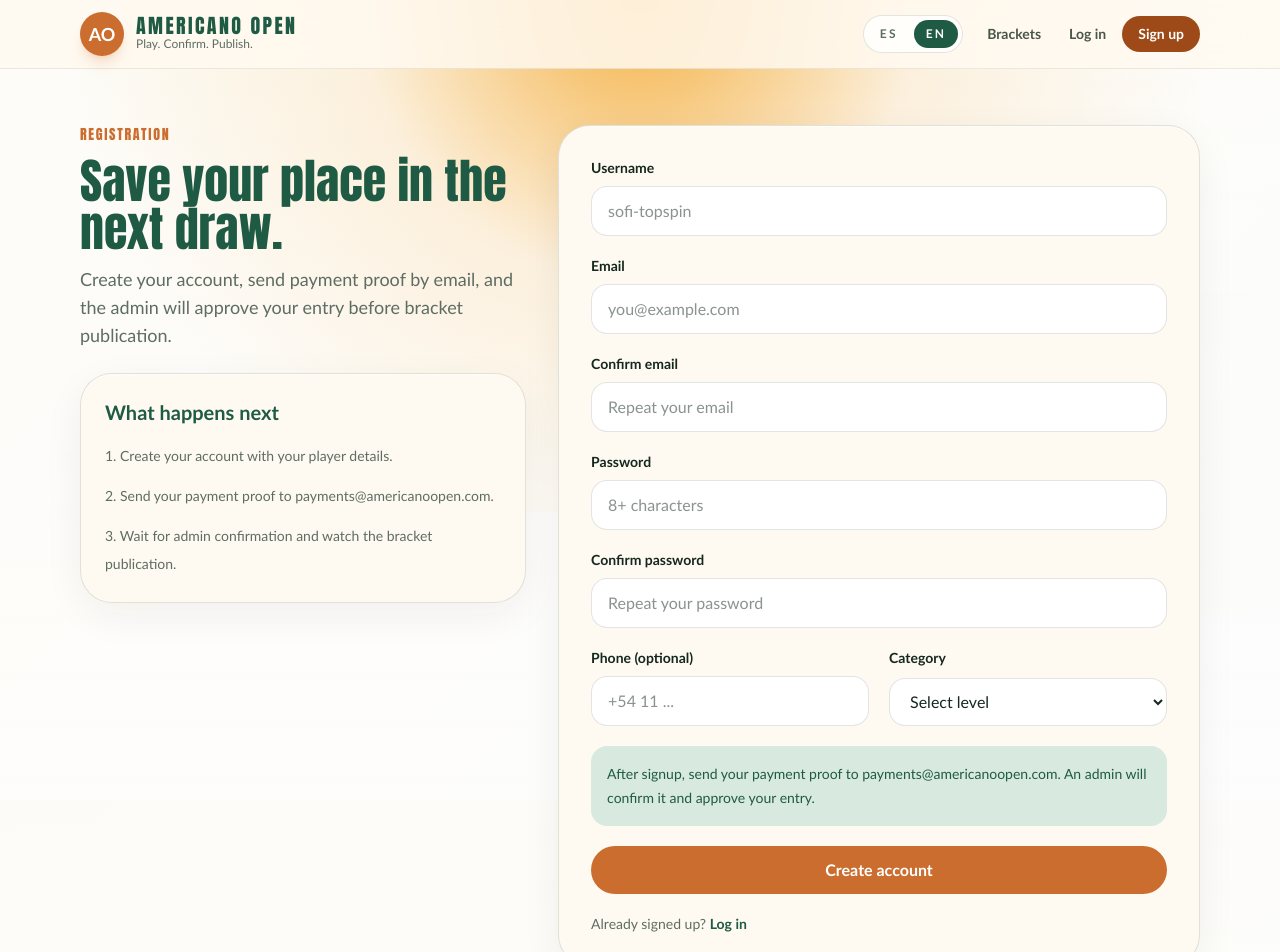
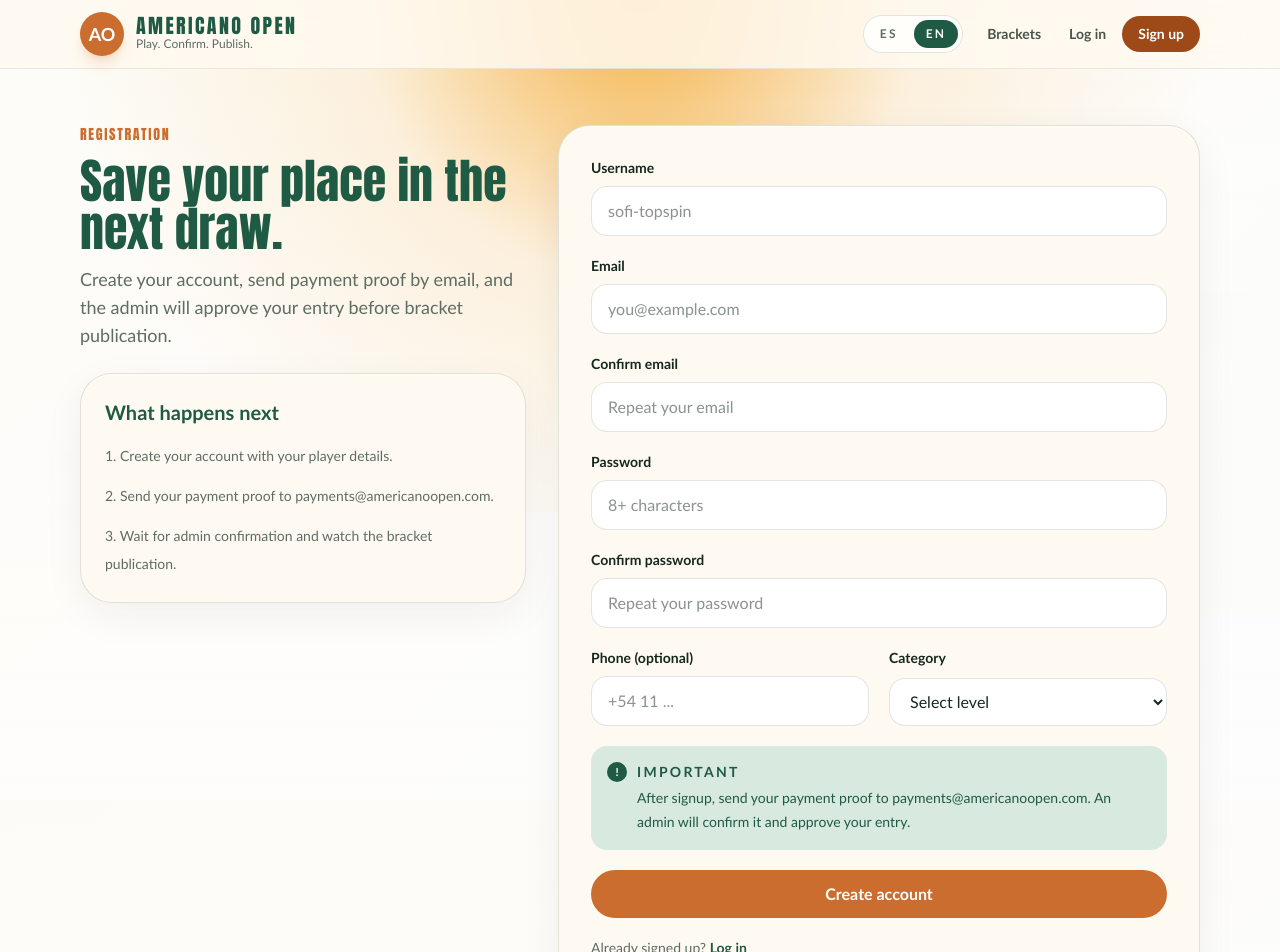
Before and after one commit to lolo-pb/Americano-web, a Next.js app: page /en/sign-up in a window 1280 px wide. Shown: the top 952 px of the page. Built offline with nearby package versions, Linux system fonts and the light colour scheme; no server answers.

Commit message:
added important tag

```diff
--- a/src/components/auth/sign-up-form.tsx
+++ b/src/components/auth/sign-up-form.tsx
@@ -193,7 +193,17 @@
         </div>
 
         <div className="rounded-[1.15rem] bg-forest-soft px-3.5 py-3 text-sm leading-5.5 text-forest sm:rounded-2xl sm:px-4 sm:py-4 sm:leading-6">
-          {t("signUp.paymentNotice", { paymentEmail })}{" "}
+          <div className="flex items-start gap-2.5">
+            <div className="flex h-5 w-5 shrink-0 items-center justify-center rounded-full bg-forest text-[0.7rem] font-black text-white">
+              !
+            </div>
+            <div>
+              <p className="text-sm font-bold uppercase tracking-[0.16em] text-forest">
+                {t("signUp.important")}
+              </p>
+              <p className="mt-1">{t("signUp.paymentNotice", { paymentEmail })}</p>
+            </div>
+          </div>
         </div>
 
         {serverError && <p className="text-sm text-danger">{serverError}</p>}
--- a/src/messages/en.json
+++ b/src/messages/en.json
@@ -109,6 +109,7 @@
       "phone": "+54 11 ..."
     },
     "paymentNotice": "After signup, send your payment proof to {paymentEmail}. An admin will confirm it and approve your entry.",
+    "important": "Important",
     "submitIdle": "Create account",
     "submitBusy": "Creating account...",
     "haveAccount": "Already signed up?",
--- a/src/messages/es.json
+++ b/src/messages/es.json
@@ -109,6 +109,7 @@
       "phone": "+54 11 ..."
     },
     "paymentNotice": "Después de inscribirte, enviá tu comprobante de pago a {paymentEmail}. Un admin lo confirmará y aprobará tu entrada.",
+    "important": "Importante",
     "submitIdle": "Crear cuenta",
     "submitBusy": "Creando cuenta...",
     "haveAccount": "¿Ya te inscribiste?",
```
